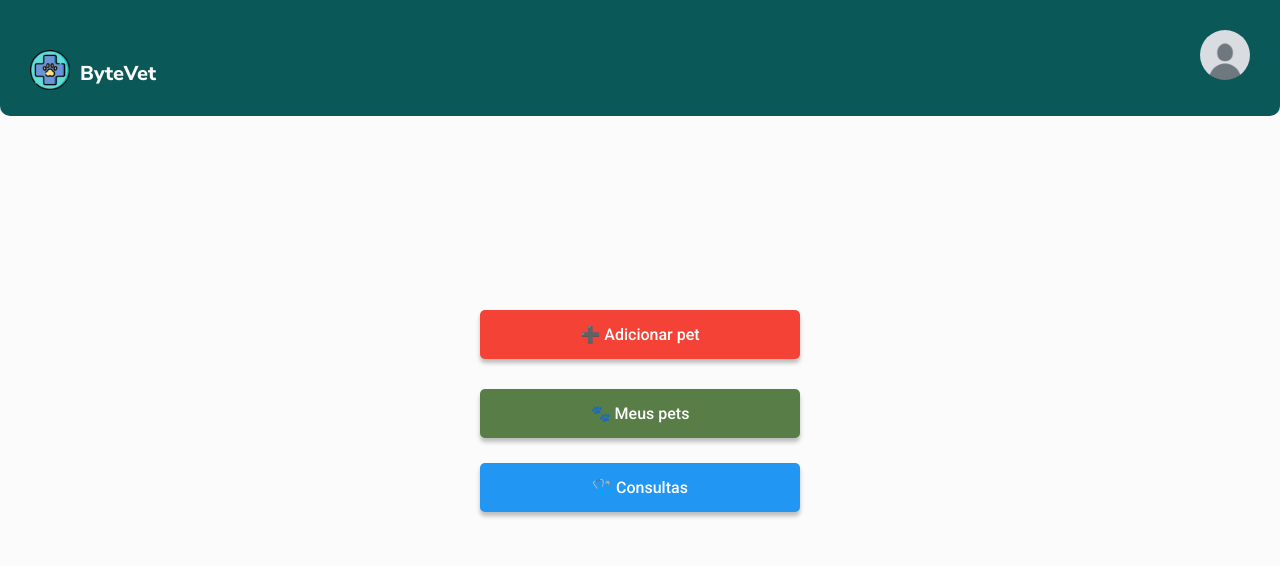
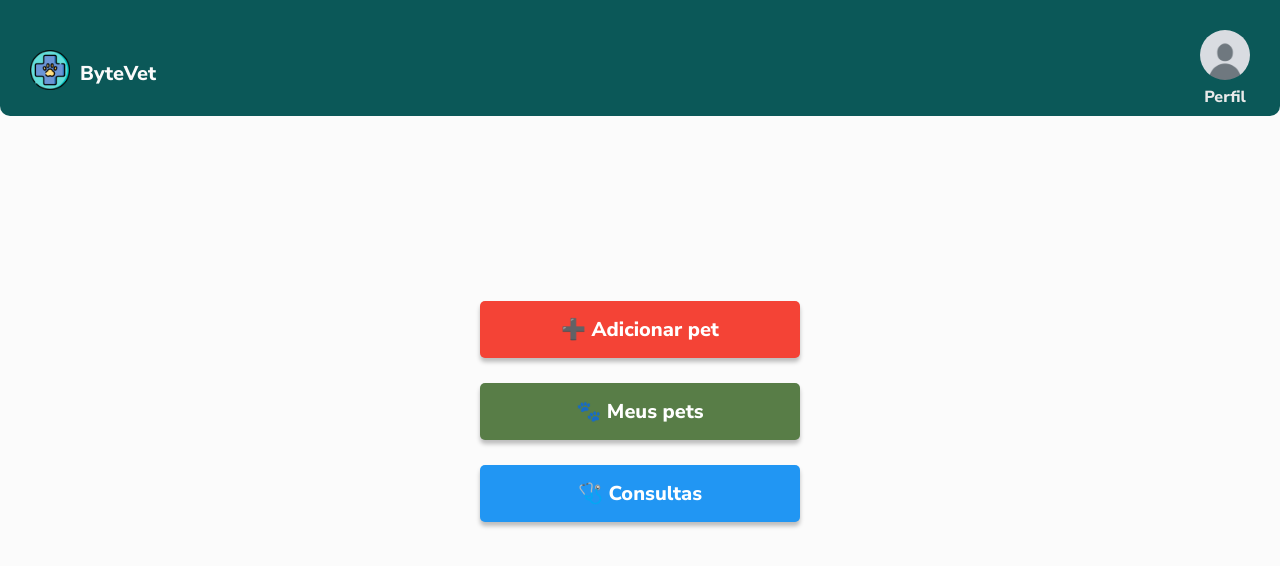
Before and after one commit to byte-vet/frontend, a React (Create React App) app: page /home in a window 1280 px wide. Shown: the top 566 px of the page. Built offline with nearby package versions, Linux system fonts and the light colour scheme; the HTML template or start-up script is replaced by a standard one.

Commit message:
ajustando botões

```diff
--- a/src/components/AvatarComponent/Avatar.css
+++ b/src/components/AvatarComponent/Avatar.css
@@ -5,8 +5,12 @@
 
 }
 .avatar-link {
+    display: flex;
+    flex-direction: column;
+    align-items: center;
     margin-left: auto;
     margin-right: 30px;
     margin-top: 30px;
     cursor: pointer;
+    color: #e9e9e9;
 }
--- a/src/components/AvatarComponent/Avatar.js
+++ b/src/components/AvatarComponent/Avatar.js
@@ -8,6 +8,7 @@ function Avatar() {
             <Link to="/perfil">
             <img src={avatar} alt="Foto de perfil" className="avatar"/>
             </Link>
+            Perfil
         </div>
     );
 }
--- a/src/pages/Home.css
+++ b/src/pages/Home.css
@@ -1,5 +1,5 @@
 @import url('https://fonts.googleapis.com/css2?family=Roboto:wght@500&display=swap');
-@import url('https://fonts.googleapis.com/css2?family=Nunito+Sans:wght@800&wght@700&wght@400&display=swap');
+@import url('https://fonts.googleapis.com/css2?family=Nunito+Sans:wght@800&wght@700&wght@400&wght@300&display=swap');
 @import url('https://fonts.googleapis.com/css2?family=Inter:wght@400&display=swap');
 
 .body-home {
@@ -10,7 +10,7 @@
   width: 100vw;
   height: 100vh;
   margin: 0;
-  font-family: 'Roboto', sans-serif;
+  font-family: 'Nunito Sans', sans-serif;
   display: flex;
   justify-content: center;
   align-items: center;
@@ -18,21 +18,6 @@
   overflow-y: hidden;
   margin: auto;
 
-}
-
-.home-header {
-  background-color: #0B5858;
-  height: 116px;
-  font-family: 'Nunito Sans', sans-serif;
-  font-weight: 800;
-  color: #ffffff;
-  margin-bottom: 0rem;
-  top: 0;
-  width: 100vw;
-  position: fixed;
-  border-radius: 0 0 10px 10px;
-  display: flex;
-  flex-direction: row;
 }
 
 .home-logo {
@@ -43,18 +28,6 @@
   height: 40px;
   margin-top: 50px;
   margin-left: 30px;
-
-}
-
-.home-title {
-  color: #FBFBFB;
-  font-family: 'Nunito Sans', sans-serif;
-  font-size: 20px;
-  font-style: normal;
-  font-weight: 400;
-  line-height: normal;
-  margin-left: 10px;
-  margin-top: 60px;
 
 }
 
@@ -70,9 +43,9 @@
 }
 
 .button {
-  font-family: 'Roboto', sans-serif;
-  font-weight: 500;
-  font-size: 16px;
+  font-family: 'Nunito Sans', sans-serif;
+  font-weight: 300;
+  font-size: 20px;
   color: #E0E2E2;
   padding: 20px;
   border: none;
@@ -82,7 +55,12 @@
   box-shadow: 0px 4px 4px rgba(0, 0, 0, 0.25);
 }
 
-.main-buttons .button.add-pet {
+.button.add-pet-home, .button.my-pets, .button.appointments {
+  font-family: 'Nunito Sans', sans-serif;
+  font-weight: 300;
+}
+
+.button.add-pet-home {
   background-color: #f44336;
 }
 
@@ -92,10 +70,4 @@
 
 .button.appointments {
   background-color: #2196f3;
-
 }
-
-
-.button.add-pet {
-  background-color: #E6B800;
-}
--- a/src/pages/Home.js
+++ b/src/pages/Home.js
@@ -1,4 +1,4 @@
-import React, { useState } from 'react';
+import React from 'react';
 import './Home.css';
 import { useNavigate } from 'react-router-dom';
 import Header from '../components/HeaderComponent/Header';
@@ -23,7 +23,7 @@ function Home() {
       <div className="home-container">
         <Header />
         <div className="main-buttons">
-        <button className="button add-pet" onClick={handleAddPet}>➕ Adicionar pet</button>
+          <button className="button add-pet-home" onClick={handleAddPet}>➕ Adicionar pet</button>
           <button className="button my-pets" onClick={handleMyPets}>🐾 Meus pets</button>
           <button className="button appointments" onClick={handleAppointments}>🩺 Consultas</button>
         </div>
--- a/src/pages/RegisterPet.css
+++ b/src/pages/RegisterPet.css
@@ -54,13 +54,6 @@
   margin-bottom: 12px;
 }
 
-.bytevet-title {
-  font-family: 'Nunito Sans', sans-serif;
-  font-weight: 800;
-  color: #ffffff;
-  margin-top: 10px;
-  margin-bottom: 30px;
-}
 
 .register-pet-logo {
   margin-top: 2rem;
@@ -97,17 +90,20 @@
 
 .register-pet-buttons {
   margin-top: 30px;
-
+  display: flex;
+  flex-direction: column;
 }
 
 .button.register {
-  margin-top: 40px;
+  margin-top: 25px;
   margin-bottom: 15px;
 }
 
 .button.add {
   background-color: #f39f21;
   align-self: center;
+  font-size: 1rem;
+  width: 70%;
 }
 
 .register-pet-label {
```
Lines whose indentation alone changed are shown as unchanged.
